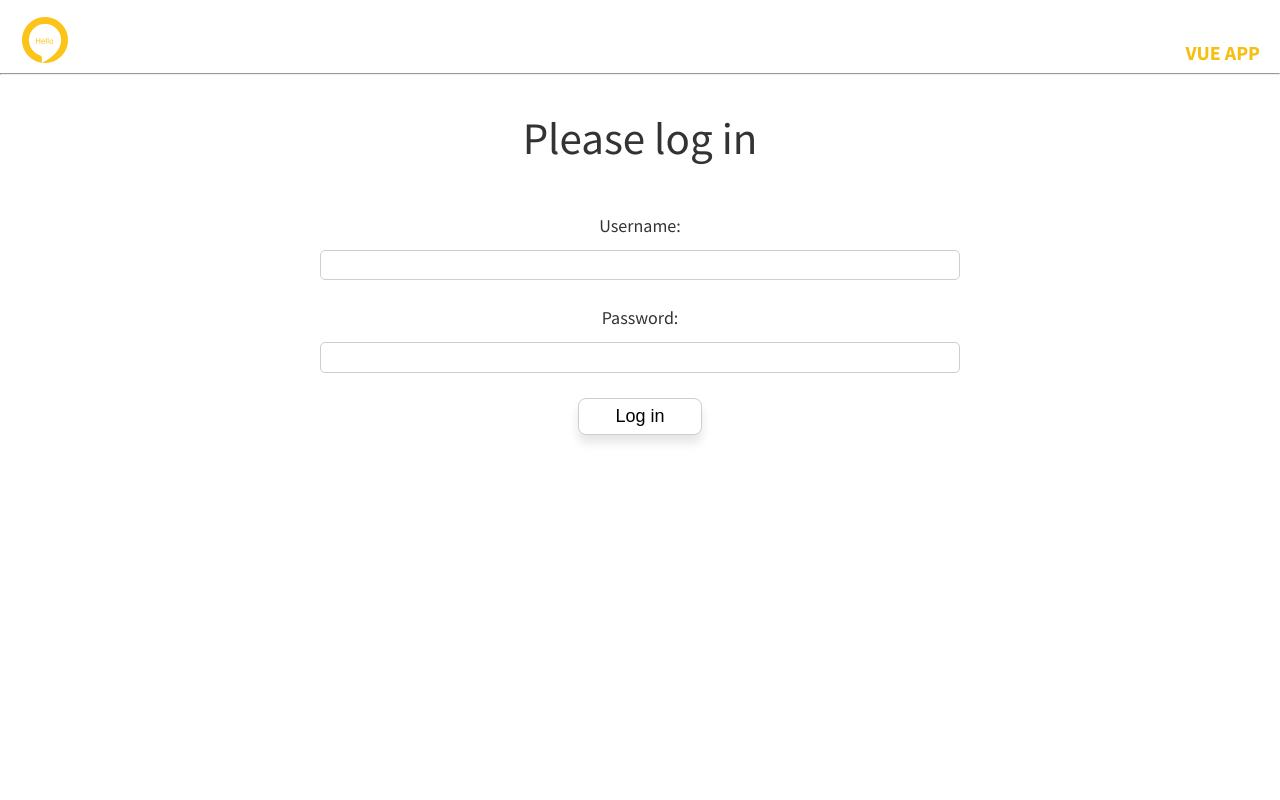
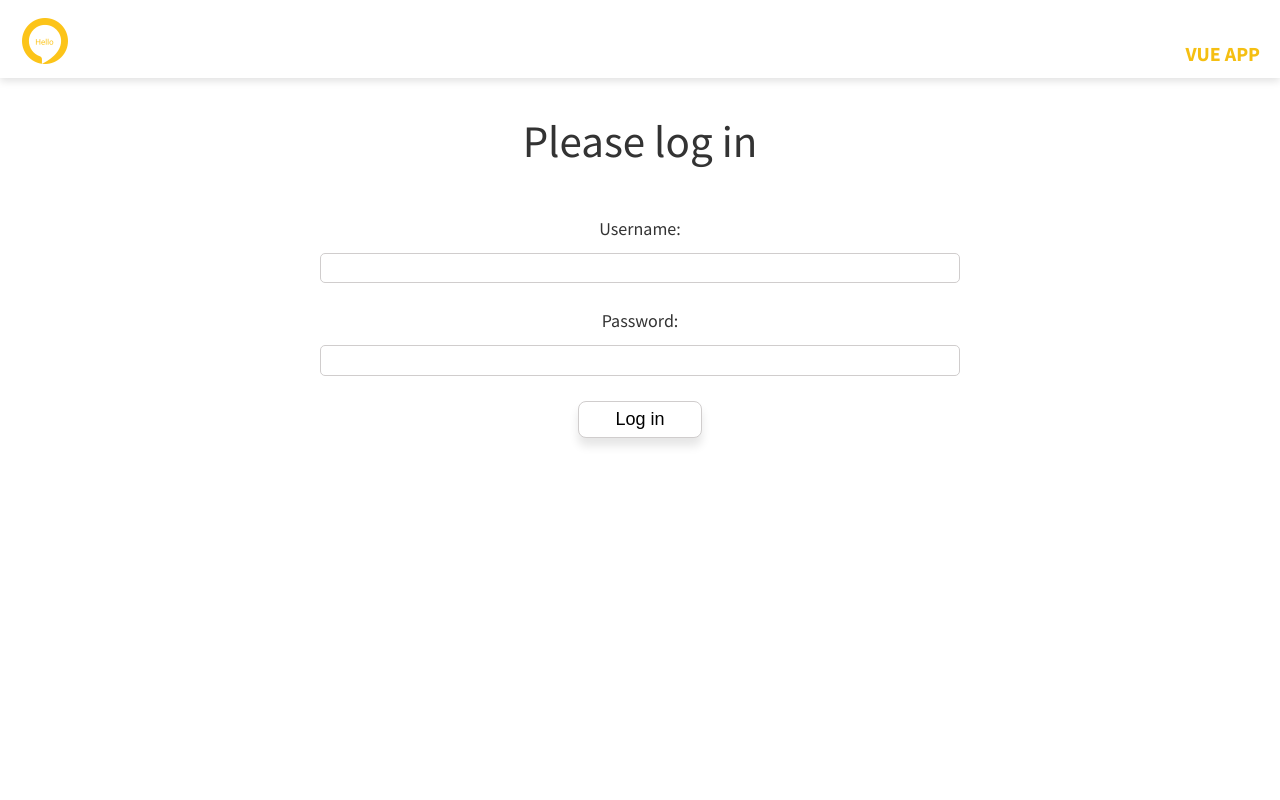
Before and after one commit to iwarra/vue-system, a Vue app: page / in a window 1280 px wide. Shown: the top 800 px of the page. Built offline with nearby package versions, Linux system fonts and the light colour scheme; what mdi-vue would draw is missing.

Commit message:
Minor style update

```diff
--- a/src/components/HeaderComponent.vue
+++ b/src/components/HeaderComponent.vue
@@ -62,7 +62,6 @@ function toggleDropdown() {
         </div>
       </div>
     </header>
-    <hr />
     <UserMenu
       class="dropdown-menu"
       @close="closeDropdown"
@@ -79,7 +78,7 @@ p {
   display: flex;
   flex-direction: row;
   justify-content: space-between;
-  padding: 15px 20px 8px 20px;
+  padding: 16px 20px 12px 20px;
 }
 .header-info,
 .header-user {
@@ -110,13 +109,6 @@ img {
   height: 50px;
 }
 
-button {
-  padding: 3px 6px;
-  background-color: #eee;
-  border: 1px solid #02b0cd;
-  border-radius: 5px;
-}
-
 .user-avatar {
   border-radius: 50%;
 }
@@ -132,6 +124,7 @@ hr {
 }
 .wrapper {
   position: relative;
+  box-shadow: rgba(0, 0, 0, 0.12) 0px 3px 8px;
 }
 .dropdown-menu {
   position: absolute;
```
